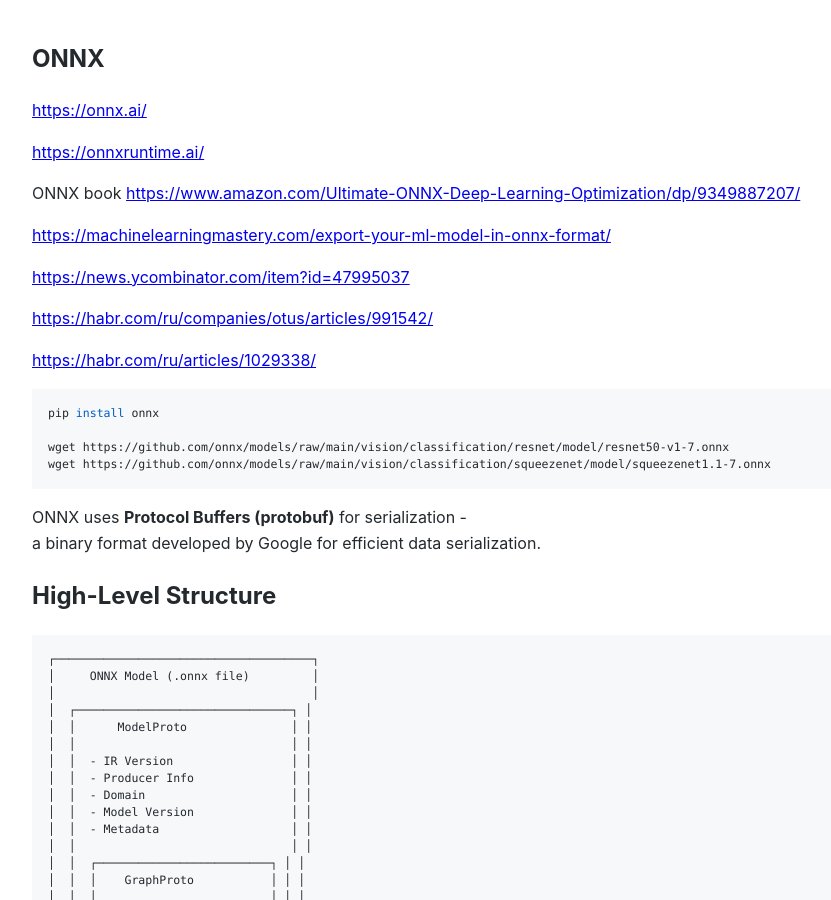
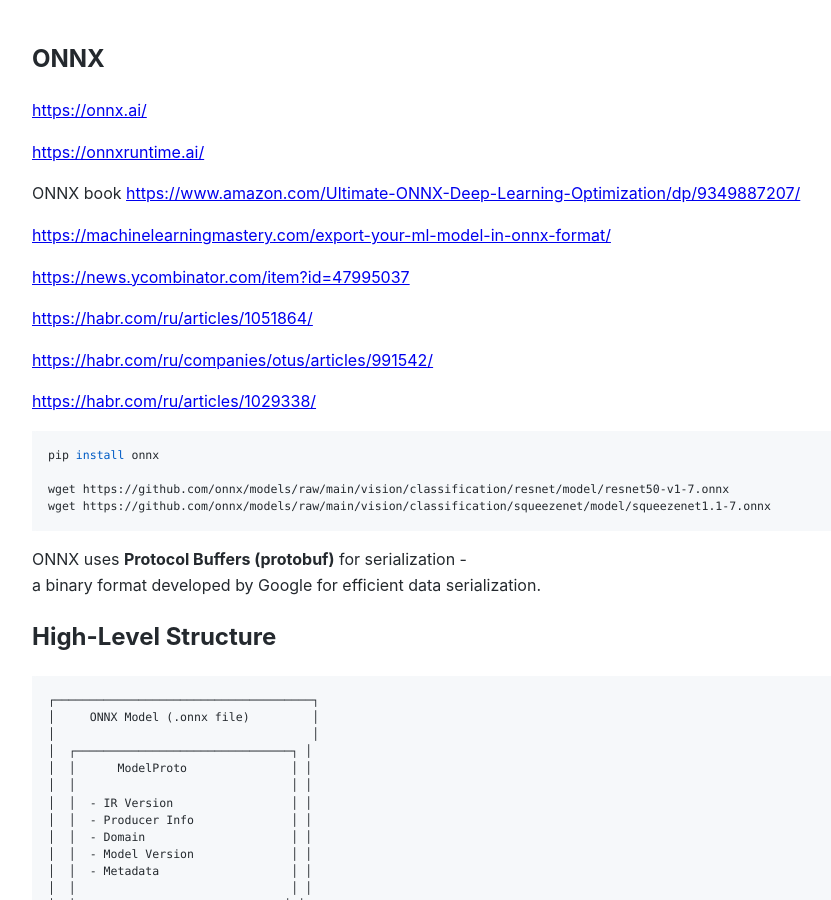
Before and after one commit to Michael-Lubinsky/michael-lubinsky.github.com, a Jekyll site: the page built from ml/onnx.md, in a window 1280 px wide and 900 px high. Shown: the whole window, without its empty margins (158-989 px from the left). Built offline with Jekyll 4.4.1, drawn with Linux system fonts in a browser that asks for light colours; our own code applies the rules of GitHub Pages for plain Markdown files.

Commit message:
Update onnx.md

```diff
--- a/ml/onnx.md
+++ b/ml/onnx.md
@@ -10,6 +10,8 @@
 <https://machinelearningmastery.com/export-your-ml-model-in-onnx-format/>
 
 <https://news.ycombinator.com/item?id=47995037>
+
+<https://habr.com/ru/articles/1051864/>
 
 <https://habr.com/ru/companies/otus/articles/991542/>
 
```
